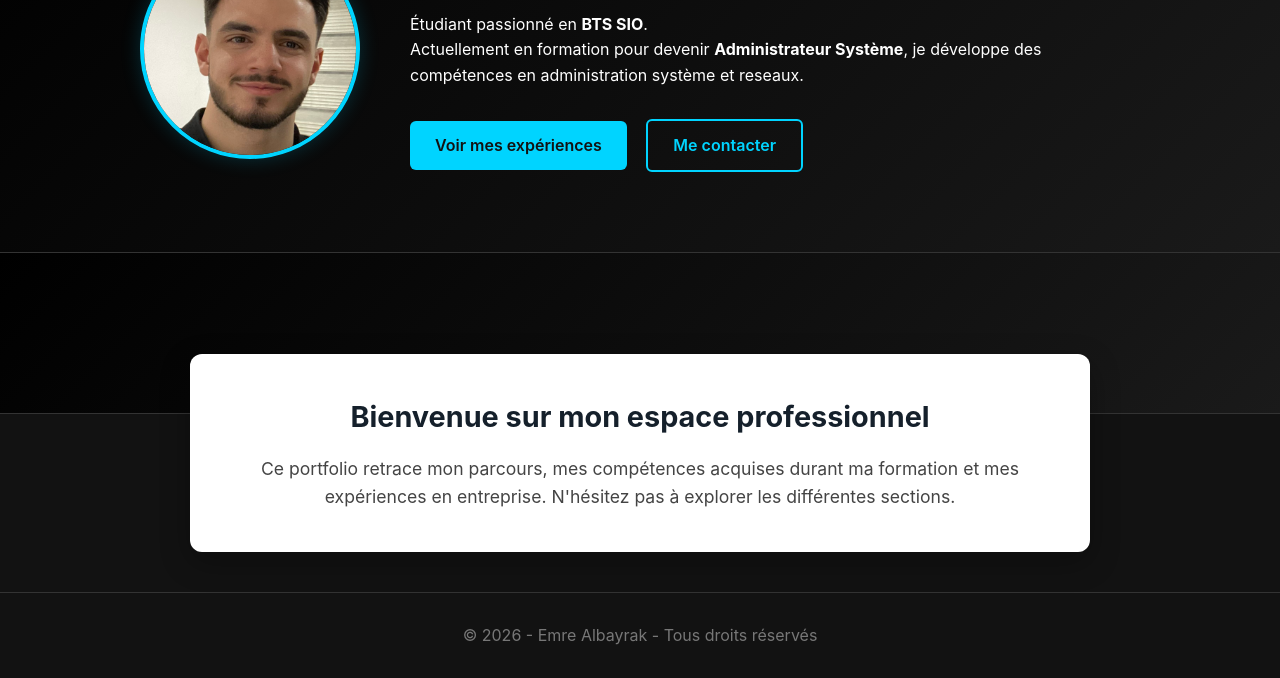
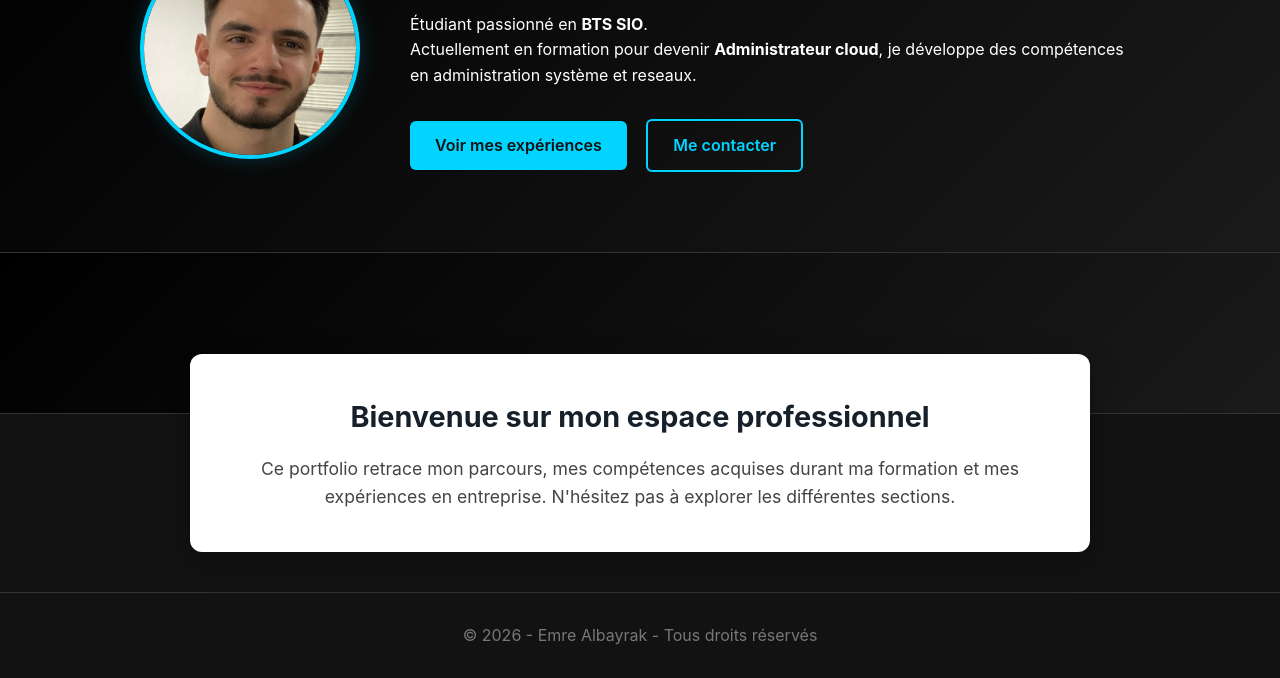
Before and after one commit to Emreabk/portfolioemre, a plain HTML site: page index.html in a window 1280 px wide. Shown: the part 214-892 px from the top of the page. Drawn offline with Linux system fonts and the light colour scheme.

Commit message:
Update index.html

```diff
--- a/index.html
+++ b/index.html
@@ -31,7 +31,7 @@
                 <div class="hero-text">
                     <h1>Bonjour, je suis <span>Emre Albayrak</span></h1>
                     <p>Étudiant passionné en <strong>BTS SIO</strong>.</p>
-                    <p>Actuellement en formation pour devenir <strong>Administrateur Système</strong>, je développe des compétences en administration système et reseaux.</p>
+                    <p>Actuellement en formation pour devenir <strong>Administrateur cloud</strong>, je développe des compétences en administration système et reseaux.</p>
 
                     <div class="actions">
                         <a href="experiences.html" class="btn-primary">Voir mes expériences</a>
@@ -54,4 +54,5 @@
     </footer>
 
 </body>
+
 </html>
```
